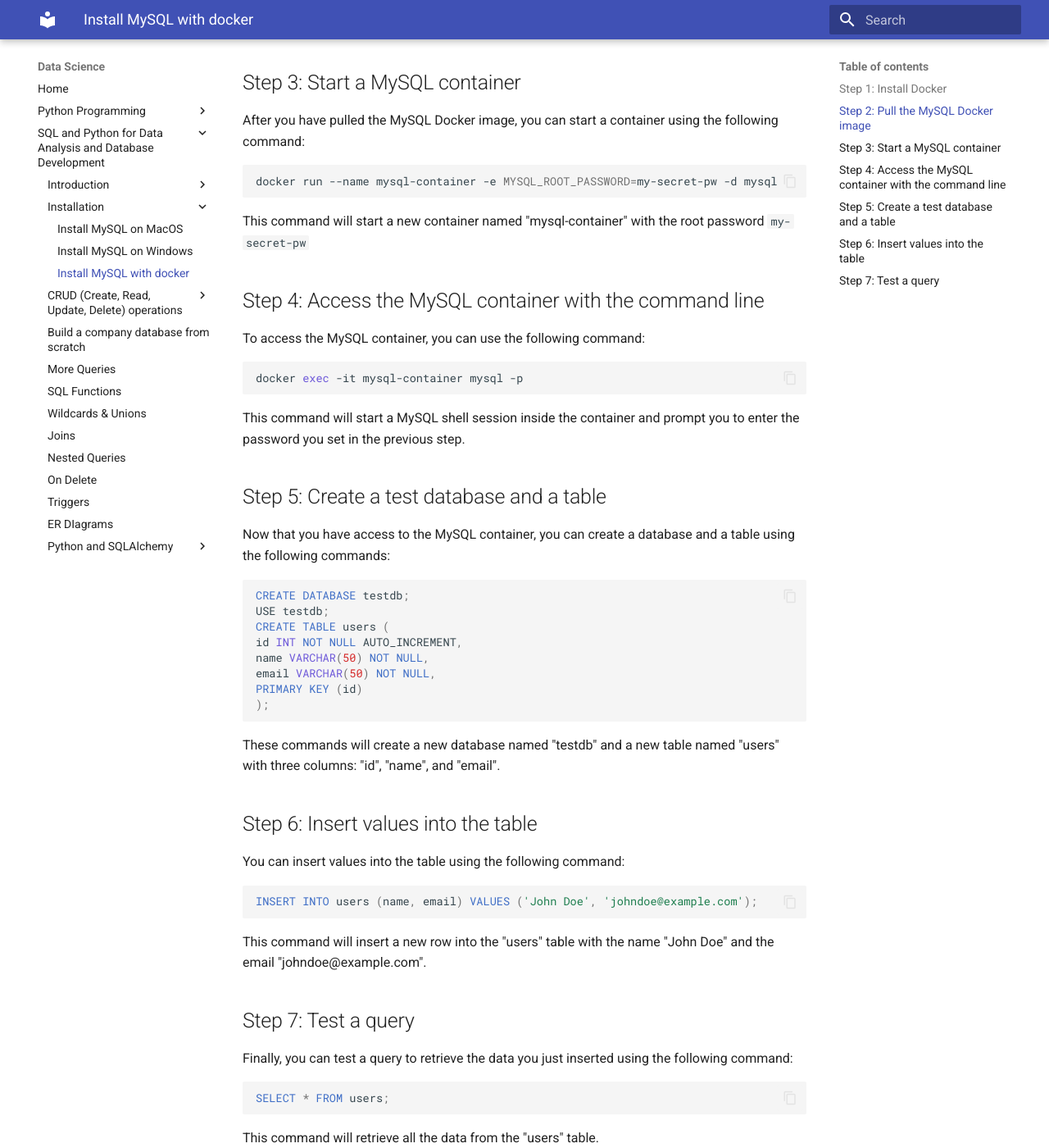
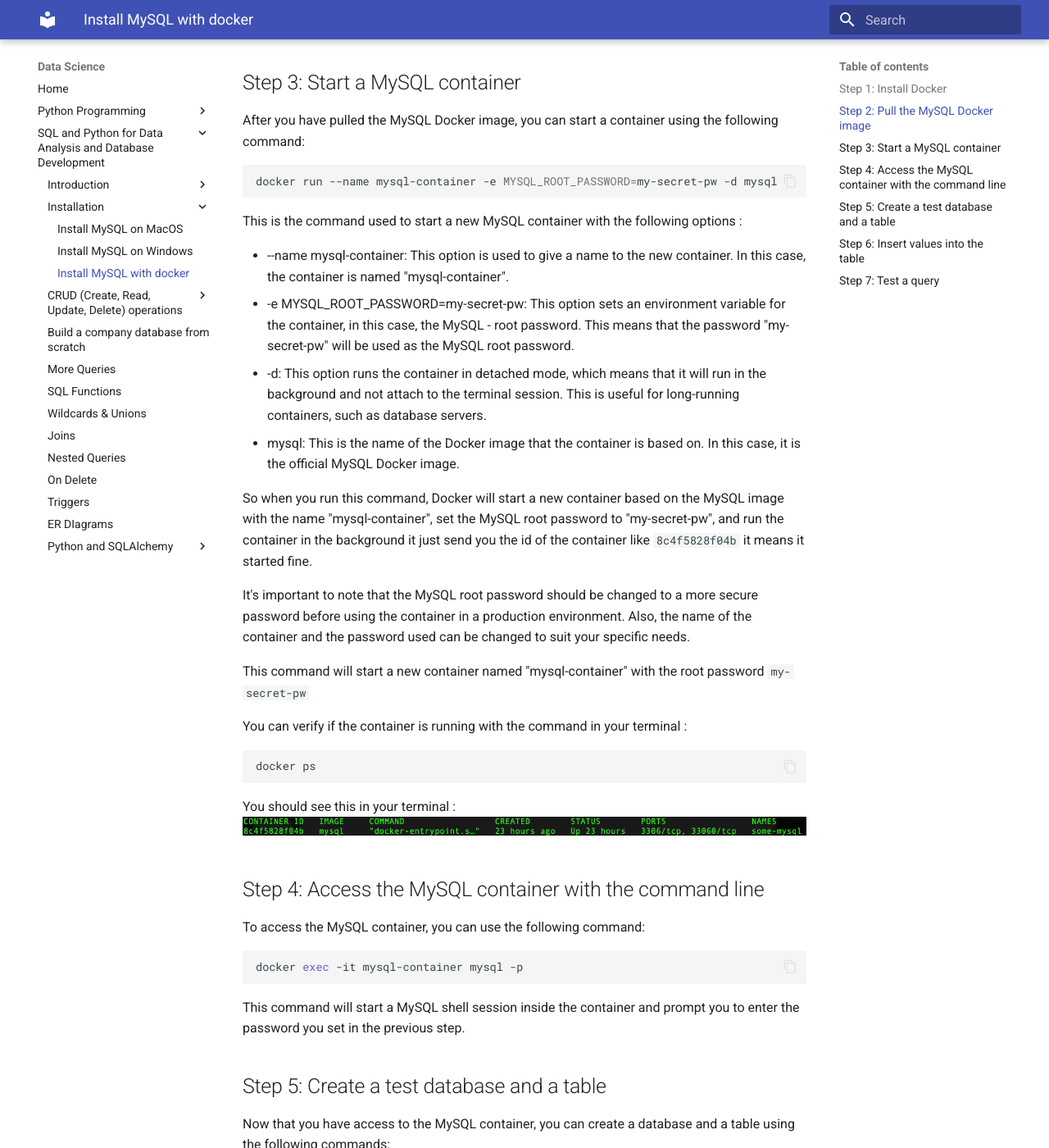
Before and after one commit to linainsaf/datascienceforall, an MkDocs documentation site: the page built from docs/en/sql/06_b_docker_install.md, in a window 1280 px wide and 1400 px high, scrolled down 992 px. Shown: the whole window at 82% size. Built offline with MkDocs 1.6.1 and Material for MkDocs 9.7.7, drawn with Linux system fonts in a browser that asks for light colours.

Commit message:
add docker

````diff
--- a/docs/en/sql/06_b_docker_install.md
+++ b/docs/en/sql/06_b_docker_install.md
@@ -26,7 +26,25 @@
 ```bash
 docker run --name mysql-container -e MYSQL_ROOT_PASSWORD=my-secret-pw -d mysql
 ```
+This is the command used to start a new MySQL container with the following options :
+
+- --name mysql-container: This option is used to give a name to the new container. In this case, the container is named "mysql-container".
+- -e MYSQL_ROOT_PASSWORD=my-secret-pw: This option sets an environment variable for the container, in this case, the MySQL - root password. This means that the password "my-secret-pw" will be used as the MySQL root password.
+- -d: This option runs the container in detached mode, which means that it will run in the background and not attach to the terminal session. This is useful for long-running containers, such as database servers.
+- mysql: This is the name of the Docker image that the container is based on. In this case, it is the official MySQL Docker image.
+
+So when you run this command, Docker will start a new container based on the MySQL image with the name "mysql-container", set the MySQL root password to "my-secret-pw", and run the container in the background it just send you the id of the container like `8c4f5828f04b` it means it started fine.
+
+It's important to note that the MySQL root password should be changed to a more secure password before using the container in a production environment. Also, the name of the container and the password used can be changed to suit your specific needs.
+
 This command will start a new container named "mysql-container" with the root password `my-secret-pw`
+
+You can verify if the container is running with the command in your terminal :
+```bash
+docker ps
+```
+You should see this in your terminal :
+![Screenshot](../img/mysql_docker.png)
 
 ## Step 4: Access the MySQL container with the command line
 To access the MySQL container, you can use the following command:
--- a/mkdocs.yml
+++ b/mkdocs.yml
@@ -71,4 +71,5 @@
       - 'Advanced Queries with Python': 'sql/26_python_queries.md'
       - 'Working with large dataset': 'sql/27_python_large_data.md'
       - 'SQLAlchemy and FastAPI': 'sql/28_python_fastapi.md'
-      - 'Python Wrap-up Projects': 'sql/29_python_projects.md'
+      - 'SQLAlchemy and Docker': 'sql/29_python_docker_sql.md'
+      - 'Python Wrap-up Projects': 'sql/30_python_projects.md'
````
Also changed, not shown: docs/en/img/mysql_docker.png (added), docs/en/sql/30_python_projects.md (renamed from docs/en/sql/29_python_projects.md).
